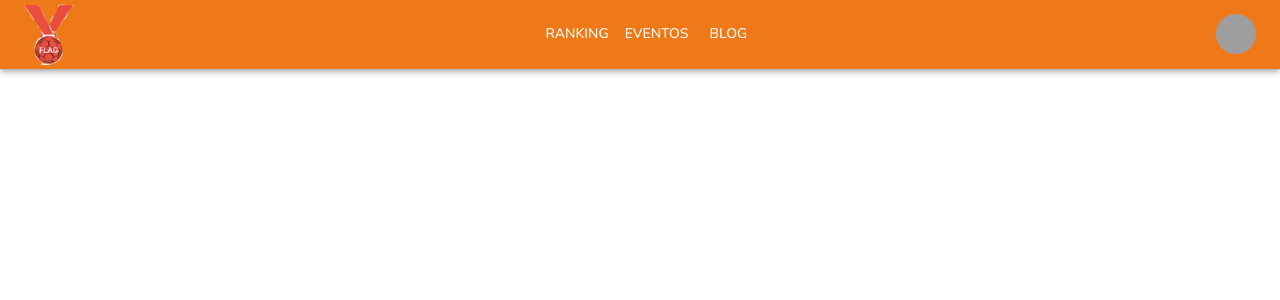
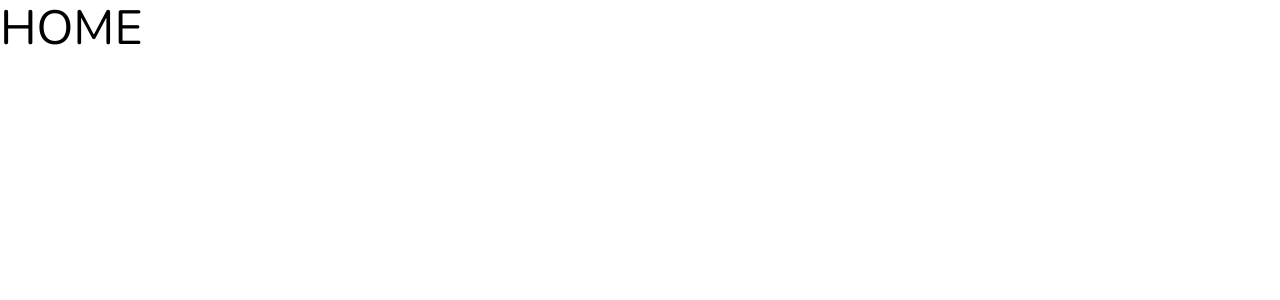
Before and after one commit to devRafaCoelho/flag, a React (Vite) app: page /home in a window 1280 px wide. Shown: the top 300 px of the page. Built offline with nearby package versions, Linux system fonts and the light colour scheme; grey boxes are pictures that could not be loaded.

Commit message:
created simple pages

```diff
--- a/src/components/Header/index.tsx
+++ b/src/components/Header/index.tsx
@@ -1,146 +1,9 @@
-import * as React from 'react';
-import AppBar from '@mui/material/AppBar';
-import Box from '@mui/material/Box';
-import Toolbar from '@mui/material/Toolbar';
-import IconButton from '@mui/material/IconButton';
-import Typography from '@mui/material/Typography';
-import Menu from '@mui/material/Menu';
-import MenuIcon from '@mui/icons-material/Menu';
-import Container from '@mui/material/Container';
-import Avatar from '@mui/material/Avatar';
-import Button from '@mui/material/Button';
-import Tooltip from '@mui/material/Tooltip';
-import MenuItem from '@mui/material/MenuItem';
-import AdbIcon from '@mui/icons-material/Adb';
-import { getTheme } from '../../theme/theme';
-import Logo from '../../assets/logoFlag.png';
+import { Typography } from '@mui/material';
 
-const pages = ['Ranking', 'Eventos', 'Blog'];
-const settings = ['Minha Conta', 'Sair'];
-
-export default function Header() {
-  const [anchorElNav, setAnchorElNav] = React.useState<null | HTMLElement>(null);
-  const [anchorElUser, setAnchorElUser] = React.useState<null | HTMLElement>(null);
-
-  const handleOpenNavMenu = (event: React.MouseEvent<HTMLElement>) => {
-    setAnchorElNav(event.currentTarget);
-  };
-  const handleOpenUserMenu = (event: React.MouseEvent<HTMLElement>) => {
-    setAnchorElUser(event.currentTarget);
-  };
-
-  const handleCloseNavMenu = () => {
-    setAnchorElNav(null);
-  };
-
-  const handleCloseUserMenu = () => {
-    setAnchorElUser(null);
-  };
-
-  const theme = getTheme();
+export default function Home() {
   return (
-    <AppBar position="sticky" sx={{ backgroundColor: theme.palette.primary.main }}>
-      <Container maxWidth={false}>
-        <Toolbar disableGutters>
-          <Box
-            component="img"
-            src={Logo}
-            alt="Logo"
-            sx={{ display: { xs: 'none', md: 'flex' }, mr: 1, width: 50, height: 'auto' }}
-          ></Box>
-
-          <Box sx={{ flexGrow: 1, display: { xs: 'flex', md: 'none' } }}>
-            <IconButton
-              size="large"
-              aria-label="account of current user"
-              aria-controls="menu-appbar"
-              aria-haspopup="true"
-              onClick={handleOpenNavMenu}
-              color="inherit"
-            >
-              <MenuIcon />
-            </IconButton>
-            <Menu
-              id="menu-appbar"
-              anchorEl={anchorElNav}
-              anchorOrigin={{
-                vertical: 'bottom',
-                horizontal: 'left'
-              }}
-              keepMounted
-              transformOrigin={{
-                vertical: 'top',
-                horizontal: 'left'
-              }}
-              open={Boolean(anchorElNav)}
-              onClose={handleCloseNavMenu}
-              sx={{
-                display: { xs: 'block', md: 'none' }
-              }}
-            >
-              {pages.map((page) => (
-                <MenuItem key={page} onClick={handleCloseNavMenu}>
-                  <Typography textAlign="center">{page}</Typography>
-                </MenuItem>
-              ))}
-            </Menu>
-          </Box>
-
-          <Box
-            component="img"
-            src={Logo}
-            alt="Logo"
-            sx={{
-              display: { xs: 'flex', md: 'none' },
-              width: 50,
-              height: 'auto',
-              mr: 40
-            }}
-          ></Box>
-
-          <Box sx={{ flexGrow: 1, display: { xs: 'none', md: 'flex' }, justifyContent: 'center' }}>
-            {pages.map((page) => (
-              <Button
-                key={page}
-                onClick={handleCloseNavMenu}
-                sx={{ my: 2, color: 'white', display: 'block' }}
-              >
-                {page}
-              </Button>
-            ))}
-          </Box>
-
-          <Box sx={{ flexGrow: 0 }}>
-            <Tooltip title="Open settings">
-              <IconButton onClick={handleOpenUserMenu} sx={{ p: 0 }}>
-                <Avatar alt="Remy Sharp" src="/static/images/avatar/2.jpg" />
-              </IconButton>
-            </Tooltip>
-            <Menu
-              sx={{ mt: '45px' }}
-              id="menu-appbar"
-              anchorEl={anchorElUser}
-              anchorOrigin={{
-                vertical: 'top',
-                horizontal: 'right'
-              }}
-              keepMounted
-              transformOrigin={{
-                vertical: 'top',
-                horizontal: 'right'
-              }}
-              open={Boolean(anchorElUser)}
-              onClose={handleCloseUserMenu}
-            >
-              {settings.map((setting) => (
-                <MenuItem key={setting} onClick={handleCloseUserMenu}>
-                  <Typography textAlign="center">{setting}</Typography>
-                </MenuItem>
-              ))}
-            </Menu>
-          </Box>
-        </Toolbar>
-      </Container>
-    </AppBar>
+    <>
+      <Typography variant="h3">HEADER</Typography>
+    </>
   );
 }
--- /dev/null
+++ b/src/pages/Events/index.tsx
@@ -0,0 +1,9 @@
+import { Typography } from '@mui/material';
+
+export default function Events() {
+  return (
+    <>
+      <Typography variant="h3">Events</Typography>
+    </>
+  );
+}
--- a/src/pages/Home/index.tsx
+++ b/src/pages/Home/index.tsx
@@ -1,10 +1,9 @@
-import Header from '../../components/Header';
+import { Typography } from '@mui/material';
 
 export default function Home() {
   return (
     <>
-      <Header />
-      {/* <Typography variant="h3">HOME</Typography> */}
+      <Typography variant="h3">HOME</Typography>
     </>
   );
 }
--- /dev/null
+++ b/src/pages/Login/index.tsx
@@ -0,0 +1,9 @@
+import { Typography } from '@mui/material';
+
+export default function Login() {
+  return (
+    <>
+      <Typography variant="h3">Login</Typography>
+    </>
+  );
+}
--- /dev/null
+++ b/src/pages/MyAccount/index.tsx
@@ -0,0 +1,9 @@
+import { Typography } from '@mui/material';
+
+export default function MyAccount() {
+  return (
+    <>
+      <Typography variant="h3">MyAccount</Typography>
+    </>
+  );
+}
--- /dev/null
+++ b/src/pages/Register/index.tsx
@@ -0,0 +1,9 @@
+import { Typography } from '@mui/material';
+
+export default function Register() {
+  return (
+    <>
+      <Typography variant="h3">Register</Typography>
+    </>
+  );
+}
--- /dev/null
+++ b/src/pages/SeriesA/index.tsx
@@ -0,0 +1,9 @@
+import { Typography } from '@mui/material';
+
+export default function SeriesA() {
+  return (
+    <>
+      <Typography variant="h3">SERIES A</Typography>
+    </>
+  );
+}
--- /dev/null
+++ b/src/pages/SeriesB/index.tsx
@@ -0,0 +1,9 @@
+import { Typography } from '@mui/material';
+
+export default function SeriesB() {
+  return (
+    <>
+      <Typography variant="h3">SERIES B</Typography>
+    </>
+  );
+}
--- /dev/null
+++ b/src/pages/SeriesC/index.tsx
@@ -0,0 +1,9 @@
+import { Typography } from '@mui/material';
+
+export default function SeriesC() {
+  return (
+    <>
+      <Typography variant="h3">SERIES C</Typography>
+    </>
+  );
+}
--- a/src/routes.tsx
+++ b/src/routes.tsx
@@ -1,7 +1,14 @@
+import { ThemeProvider } from '@mui/material';
 import { Navigate, Route, Routes } from 'react-router-dom';
+import Events from './pages/Events';
 import Home from './pages/Home';
+import Login from './pages/Login';
+import MyAccount from './pages/MyAccount';
+import Register from './pages/Register';
+import SeriesA from './pages/SeriesA';
+import SeriesB from './pages/SeriesB';
+import SeriesC from './pages/SeriesC';
 import { GlobalStyles } from './styles/GlobalStyles';
-import { ThemeProvider } from '@mui/material';
 import { getTheme } from './theme/theme';
 
 export default function MainRoutes() {
@@ -13,6 +20,13 @@ export default function MainRoutes() {
       <Routes>
         <Route path="/" element={<Navigate to="/home" />} />
         <Route path="/home" element={<Home />} />
+        <Route path="/seriesA" element={<SeriesA />} />
+        <Route path="/seriesB" element={<SeriesB />} />
+        <Route path="/seriesC" element={<SeriesC />} />
+        <Route path="/events" element={<Events />} />
+        <Route path="/register" element={<Register />} />
+        <Route path="/login" element={<Login />} />
+        <Route path="/myAccount" element={<MyAccount />} />
       </Routes>
     </ThemeProvider>
   );
```
